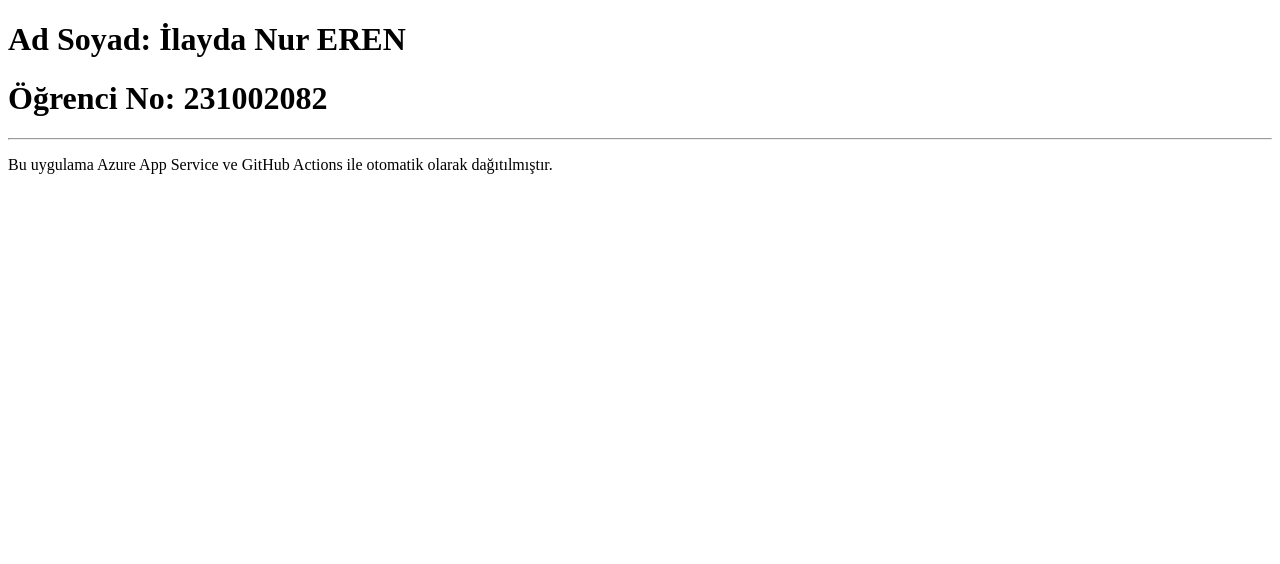
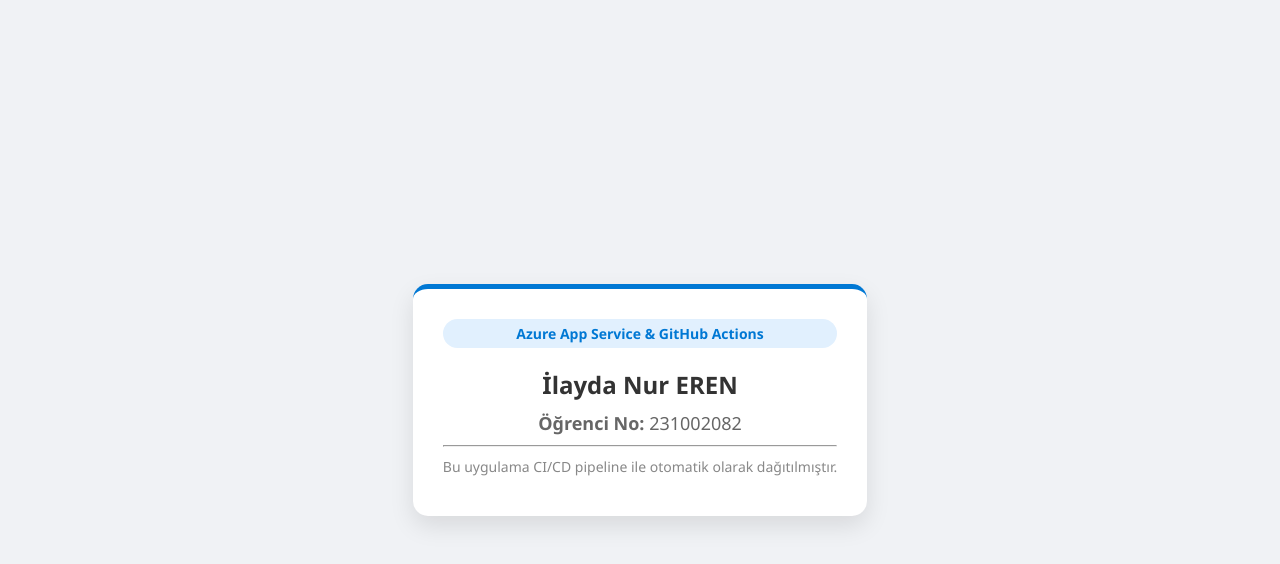
Before and after one commit to 3450-ilayda/azure-odev, a website: page index.html in a window 1280 px wide. Drawn offline with Linux system fonts and the light colour scheme.

Commit message:
Update index.html

```diff
--- a/index.html
+++ b/index.html
@@ -2,12 +2,45 @@
 <html lang="tr">
 <head>
     <meta charset="UTF-8">
-    <title>Bulut Bilişim Ödevi</title>
+    <meta name="viewport" content="width=device-width, initial-scale=1.0">
+    <title>Azure Bulut Ödevi</title>
+    <style>
+        body {
+            font-family: 'Segoe UI', Tahoma, Geneva, Verdana, sans-serif;
+            background-color: #f0f2f5;
+            display: flex;
+            justify-content: center;
+            align-items: center;
+            height: 100vh;
+            margin: 0;
+        }
+        .card {
+            background: white;
+            padding: 30px;
+            border-radius: 15px;
+            box-shadow: 0 10px 25px rgba(0,0,0,0.1);
+            text-align: center;
+            border-top: 5px solid #0078d4; /* Azure Mavisi */
+        }
+        h2 { color: #333; margin-bottom: 5px; }
+        p { color: #666; font-size: 18px; margin: 10px 0; }
+        .badge {
+            background: #e1f0fe;
+            color: #0078d4;
+            padding: 5px 15px;
+            border-radius: 20px;
+            font-size: 14px;
+            font-weight: bold;
+        }
+    </style>
 </head>
 <body>
-    <h1>Ad Soyad: İlayda Nur EREN</h1>
-    <h1>Öğrenci No: 231002082</h1>
-    <hr>
-    <p>Bu uygulama Azure App Service ve GitHub Actions ile otomatik olarak dağıtılmıştır.</p>
+    <div class="card">
+        <div class="badge">Azure App Service & GitHub Actions</div>
+        <h2>İlayda Nur EREN</h2>
+        <p><strong>Öğrenci No:</strong> 231002082</p>
+        <hr>
+        <p style="font-size: 14px; color: #888;">Bu uygulama CI/CD pipeline ile otomatik olarak dağıtılmıştır.</p>
+    </div>
 </body>
 </html>
```
